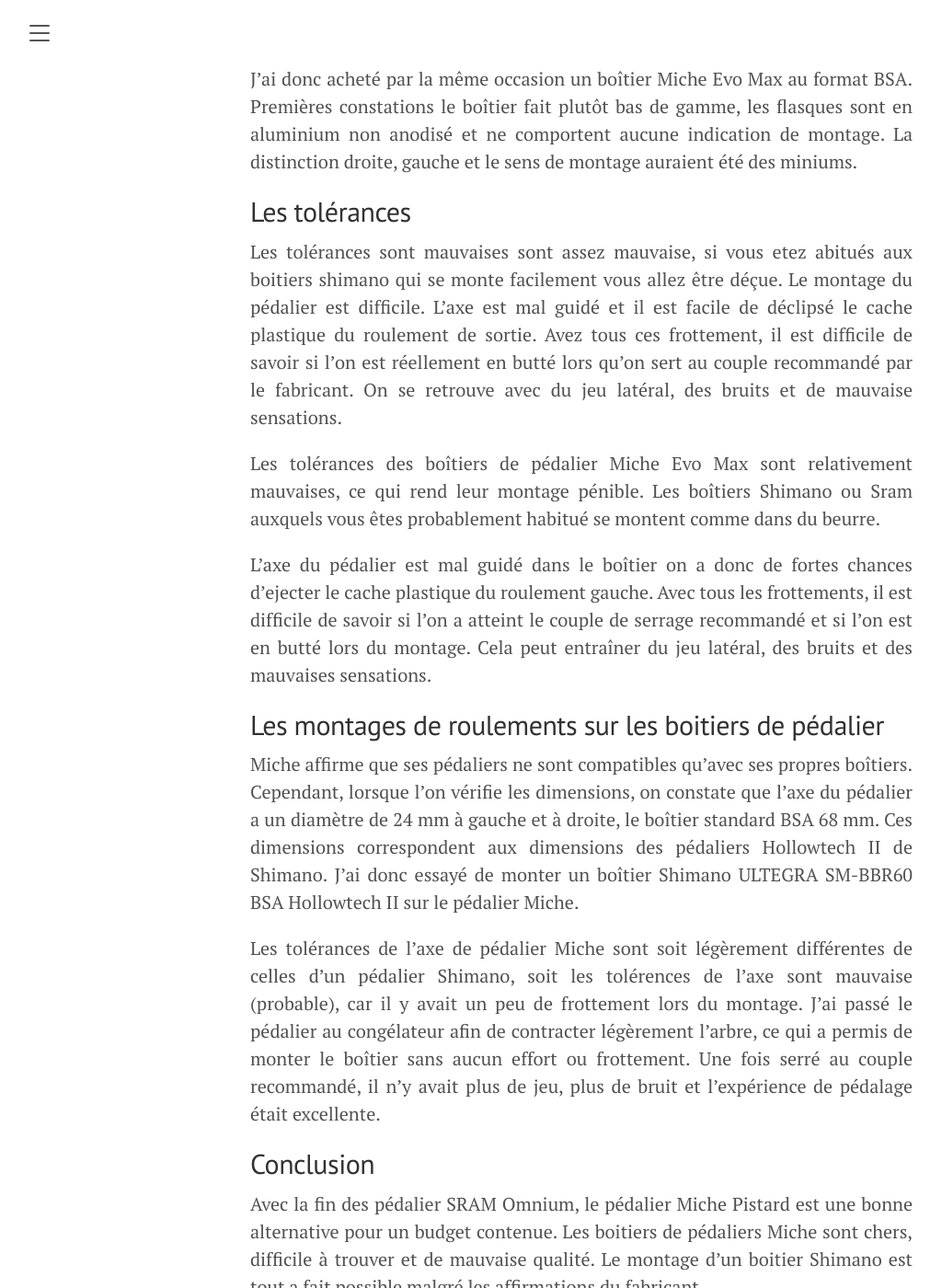
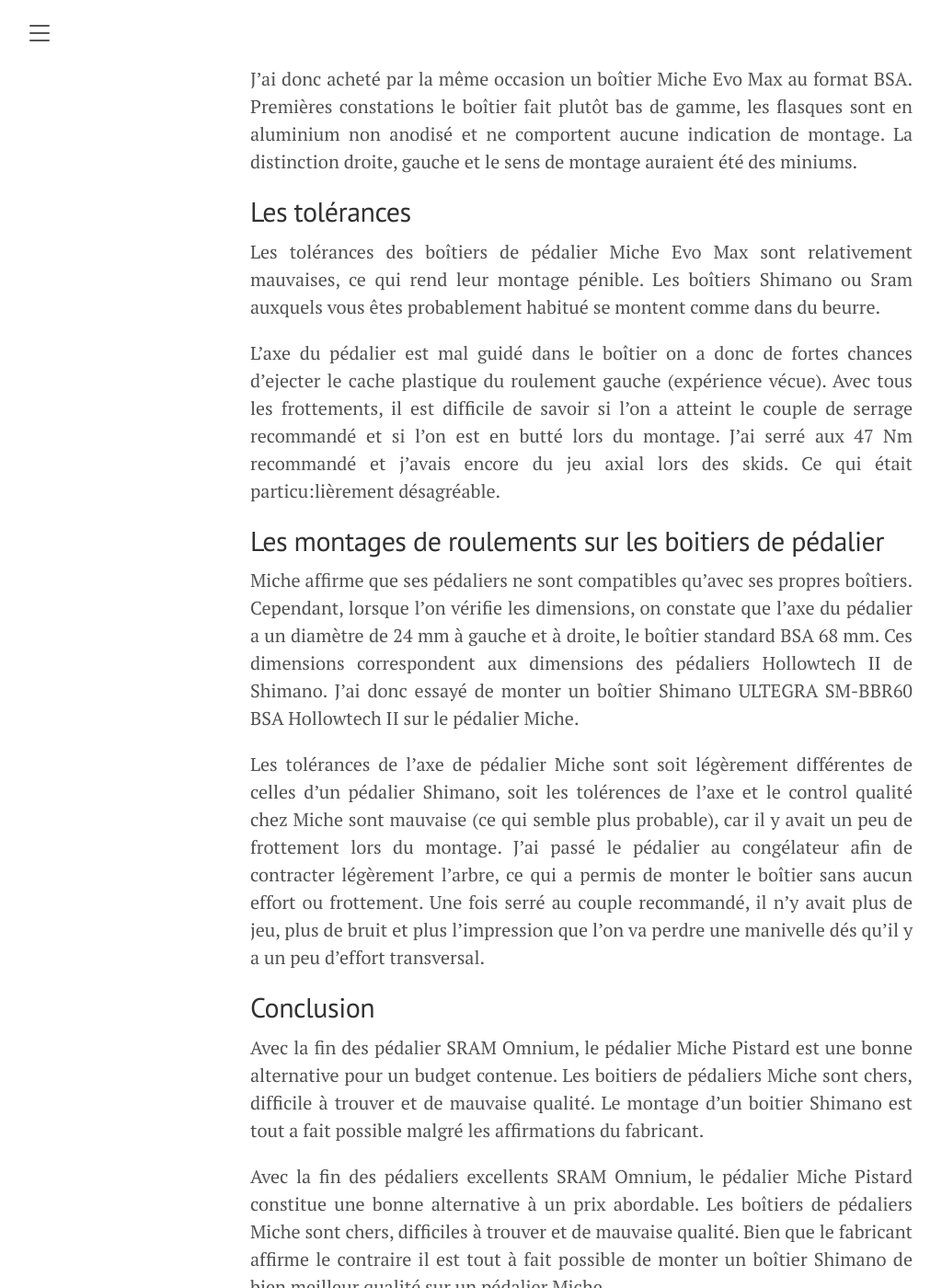
Before and after one commit to berettavexee/berettavexee.github.io, a Jekyll site: the page built from _posts/2022-09-03-MicheEvoMax.md, in a window 1280 px wide and 1400 px high, scrolled down 1851 px. Shown: the whole window at 92% size, without its empty margins (8-1032 px from the left). Built offline with Jekyll 4.4.1, drawn with Linux system fonts in a browser that asks for light colours; some of the changed text lies outside the part shown.

Commit message:
update miche

```diff
--- a/_posts/2022-09-03-MicheEvoMax.md
+++ b/_posts/2022-09-03-MicheEvoMax.md
@@ -16,20 +16,20 @@
 
 ## Les tolérances
 
-Les tolérances sont mauvaises sont assez mauvaise, si vous etez abitués aux boitiers shimano qui se monte facilement vous allez être déçue. Le montage du pédalier est difficile. L'axe est mal guidé et il est facile de déclipsé le cache plastique du roulement de sortie. Avez tous ces frottement, il est difficile de savoir si l'on est réellement en butté lors qu'on sert au couple recommandé par le fabricant. On se retrouve avec du jeu latéral, des bruits et de mauvaise sensations.
-
 Les tolérances des boîtiers de pédalier Miche Evo Max sont relativement mauvaises, ce qui rend leur montage pénible. Les boîtiers Shimano ou Sram auxquels vous êtes probablement habitué se montent comme dans du beurre.
 
-L'axe du pédalier est mal guidé dans le boîtier on a donc de fortes chances d'ejecter le cache plastique du roulement gauche. Avec tous les frottements, il est difficile de savoir si l'on a atteint le couple de serrage recommandé et si l'on est en butté lors du montage. Cela peut entraîner du jeu latéral, des bruits et des mauvaises sensations.
+L'axe du pédalier est mal guidé dans le boîtier on a donc de fortes chances d'ejecter le cache plastique du roulement gauche (expérience vécue). Avec tous les frottements, il est difficile de savoir si l'on a atteint le couple de serrage recommandé et si l'on est en butté lors du montage. J'ai serré aux 47 Nm recommandé et j'avais encore du jeu axial lors des skids. Ce qui était particu:lièrement désagréable.
 
 ## Les montages de roulements sur les boitiers de pédalier
 
 Miche affirme que ses pédaliers ne sont compatibles qu'avec ses propres boîtiers. Cependant, lorsque l'on vérifie les dimensions, on constate que l'axe du pédalier a un diamètre de 24 mm à gauche et à droite, le boîtier standard BSA 68 mm. Ces dimensions correspondent aux dimensions des pédaliers Hollowtech II de Shimano. J'ai donc essayé de monter un boîtier Shimano ULTEGRA SM-BBR60 BSA Hollowtech II sur le pédalier Miche.
 
-Les tolérances de l'axe de pédalier Miche sont soit légèrement différentes de celles d'un pédalier Shimano, soit les tolérences de l'axe sont mauvaise (probable), car il y avait un peu de frottement lors du montage. J'ai passé le pédalier au congélateur afin de contracter légèrement l'arbre, ce qui a permis de monter le boîtier sans aucun effort ou frottement. Une fois serré au couple recommandé, il n'y avait plus de jeu, plus de bruit et l'expérience de pédalage était excellente.
+Les tolérances de l'axe de pédalier Miche sont soit légèrement différentes de celles d'un pédalier Shimano, soit les tolérences de l'axe et le control qualité chez Miche sont mauvaise (ce qui semble plus probable), car il y avait un peu de frottement lors du montage. J'ai passé le pédalier au congélateur afin de contracter légèrement l'arbre, ce qui a permis de monter le boîtier sans aucun effort ou frottement. Une fois serré au couple recommandé, il n'y avait plus de jeu, plus de bruit et plus l'impression que l'on va perdre une manivelle dés qu'il y a un peu d'effort transversal.
 
 ## Conclusion
 
 Avec la fin des pédalier SRAM Omnium, le pédalier Miche Pistard est une bonne alternative pour un budget contenue. Les boitiers de pédaliers Miche sont chers, difficile à trouver et de mauvaise qualité. Le montage d'un boitier Shimano est tout a fait possible malgré les affirmations du fabricant.
 
 Avec la fin des pédaliers excellents SRAM Omnium, le pédalier Miche Pistard constitue une bonne alternative à un prix abordable. Les boîtiers de pédaliers Miche sont chers, difficiles à trouver et de mauvaise qualité. Bien que le fabricant affirme le contraire il est tout à fait possible de monter un boîtier Shimano de bien meilleur qualité sur un pédalier Miche.
+
+**TL;DR : BB Miche caca, BB Shimano ca passe sur un Miche Pistard 2.0**
```
